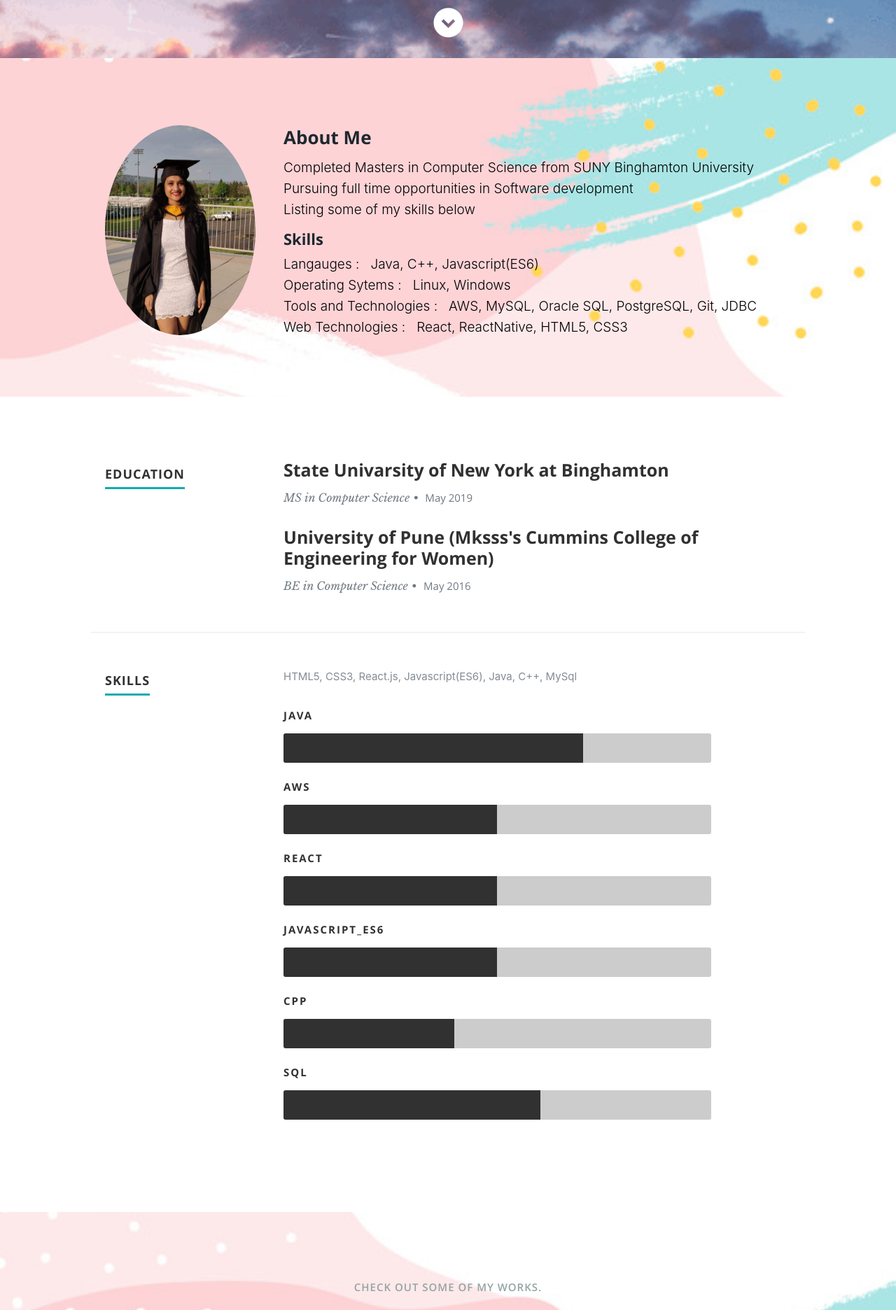
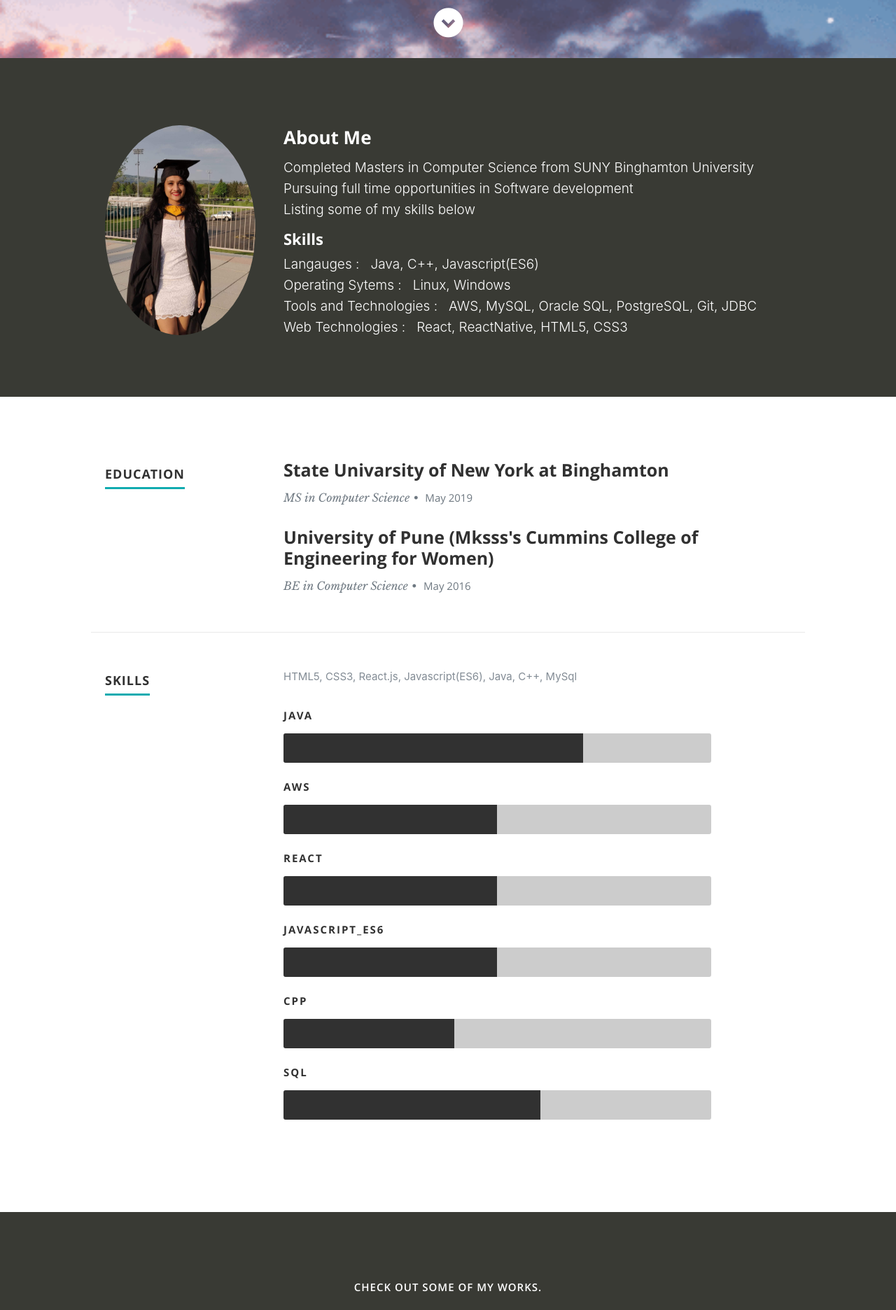
Before and after one commit to piyu0809/portfolio, a React (Create React App) app: page / in a window 1280 px wide. Shown: the part 717-2589 px from the top of the page at 70% size. Built offline with nearby package versions, Linux system fonts and the light colour scheme.

Commit message:
back color change

```diff
--- a/public/css/layout.css
+++ b/public/css/layout.css
@@ -198,7 +198,9 @@ ul#nav li.current a { color: #F06000; }
 /* ------------------------------------------------------------------ */
 
 #about {
-  background: #1F1F1F url(../images/about.jpg) no-repeat center center;
+/*  background: #1F1F1F url(../images/about.jpg) no-repeat center center;*/
+/*  background-color: #231815; */
+    background-color: #393A34;
   background-size: cover !important;
  -webkit-background-size: cover !important;
    padding-top: 96px;
@@ -206,25 +208,25 @@ ul#nav li.current a { color: #F06000; }
    overflow: hidden;
 }
 
-#about a, #about a:visited  { color: #fff; }
+#about a, #about { color: #fff; }
 #about a:hover, #about a:focus { color: #11ABB0; }
 
 #about h2{
    font: 26px/34px 'opensans-bold', sans-serif;
    font-weight: bolder;
-   color: #1e272e;
+   color: #fff;
    margin-bottom: 12px;
 }
 #about h4{
    font: 22px/30px 'opensans-bold', sans-serif;
    font-weight: bolder;
-   color: #1e272e;
+   color: #fff;
    margin-bottom: 12px;
    margin-top: 12px;
 }
 #about p {
    line-height: 30px;
-   color: #000000;
+   color: #fff;
    font-weight: 350;
    margin-bottom: 12px;
    font-size: 19px;
@@ -456,7 +458,8 @@ ul#nav li.current a { color: #F06000; }
 /* ------------------------------------------------------------------ */
 
 #portfolio {
-  background: #1F1F1F url(../images/about.jpg) no-repeat center center;
+/*  background: #1F1F1F url(../images/about.jpg) no-repeat center center;*/
+  background-color: #393A34;
   background-size: cover !important;
  -webkit-background-size: cover !important;
    padding-top: 96px;
@@ -469,7 +472,8 @@ ul#nav li.current a { color: #F06000; }
    letter-spacing: 1px;
    text-align: center;
    margin-bottom: 48px;
-   color: #95A3A3;
+   color: #fff;
+   /*color: #95A3A3;*/
 }
 
 /* Portfolio Content */
@@ -549,7 +553,8 @@ ul#nav li.current a { color: #F06000; }
    margin-bottom: 0;
 }
 .portfolio-item a:link, a:visited{
-  color: #3498db;
+/*  color: #3498db;*/
+  color: #fff;
   font-size: 18px;
   padding: 14px 25px;
   text-align: center;
```
